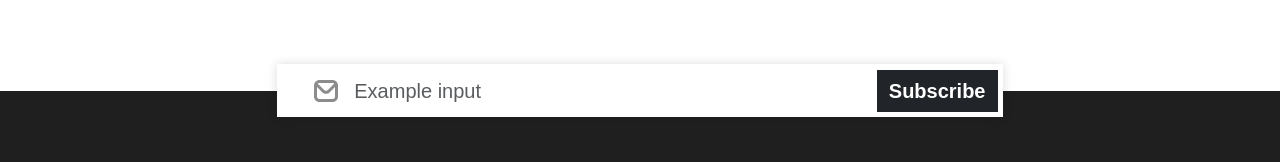
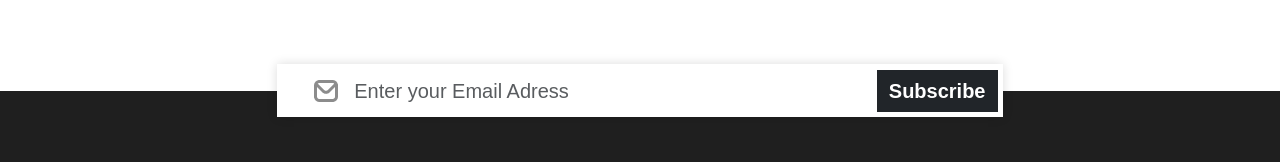
Before and after one commit to Abdhsrag/landing-page-for-interior-design-company, a plain HTML site: page index.html in a window 1280 px wide. Shown: the part 3746-3908 px from the top of the page. Drawn offline with nearby package versions, Linux system fonts and the light colour scheme.

Commit message:
minor change

```diff
--- a/index.html
+++ b/index.html
@@ -239,7 +239,7 @@
               <input
                   type="text"
                   class="form-control"
-                  placeholder="Example input"
+                  placeholder="Enter your Email Adress"
                   aria-label="Example input"
                   aria-describedby="button-addon1"
               />
```
